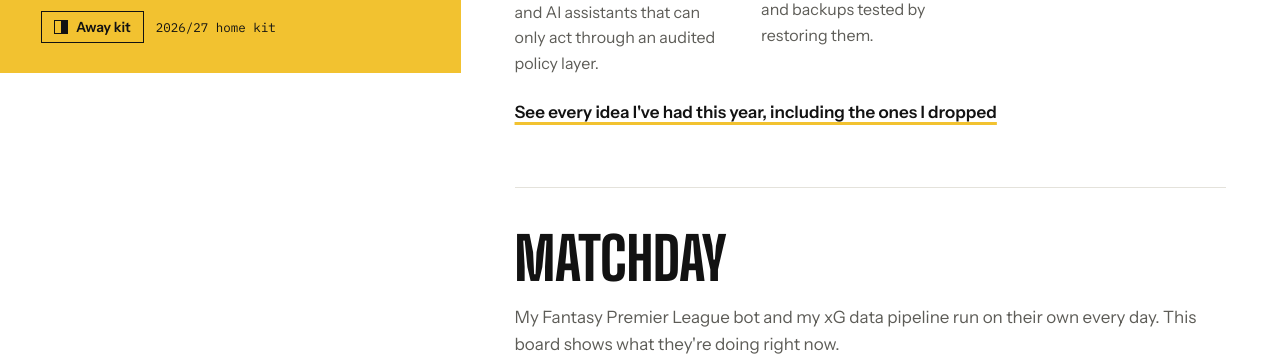
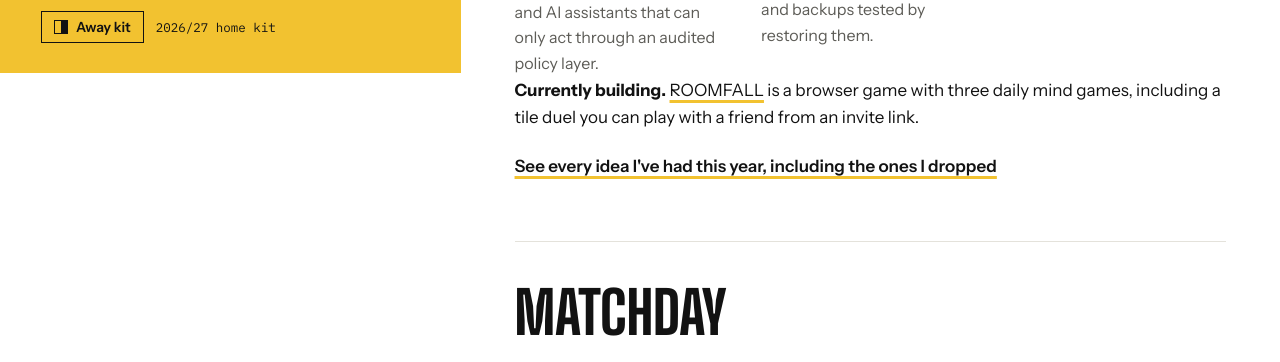
Before and after one commit to Zune2004/Zune2004.github.io, a plain HTML site: page index.html in a window 1280 px wide. Shown: the part 727-1089 px from the top of the page. Drawn offline with Linux system fonts and the light colour scheme; no server answers; a web font is replaced by a local one.

Commit message:
Feature ROOMFALL on the portfolio homepage

```diff
--- a/index.html
+++ b/index.html
@@ -79,6 +79,7 @@
         <p>It writes and repairs end-to-end tests from plain English. I used it to audit a company platform before release.</p>
       </div>
     </div>
+    <p><strong>Currently building.</strong> <a href="https://roomfall.pages.dev/">ROOMFALL</a> is a browser game with three daily mind games, including a tile duel you can play with a friend from an invite link.</p>
     <p class="more"><a href="ideas.html">See every idea I've had this year, including the ones I dropped</a></p>
   </section>
 
```
